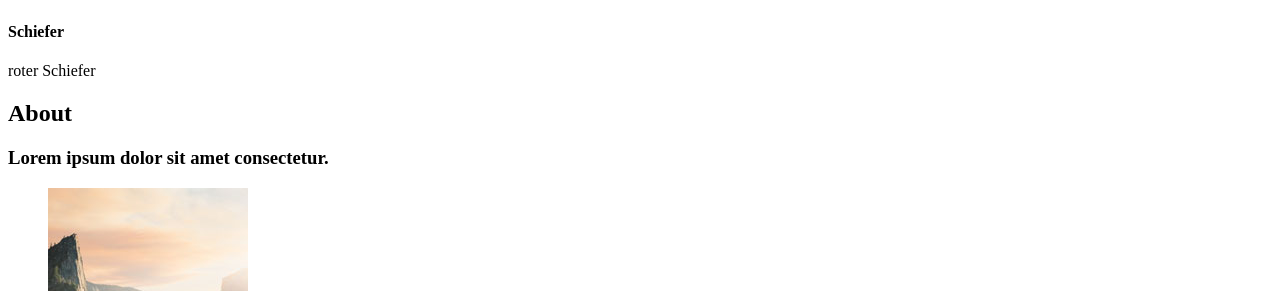
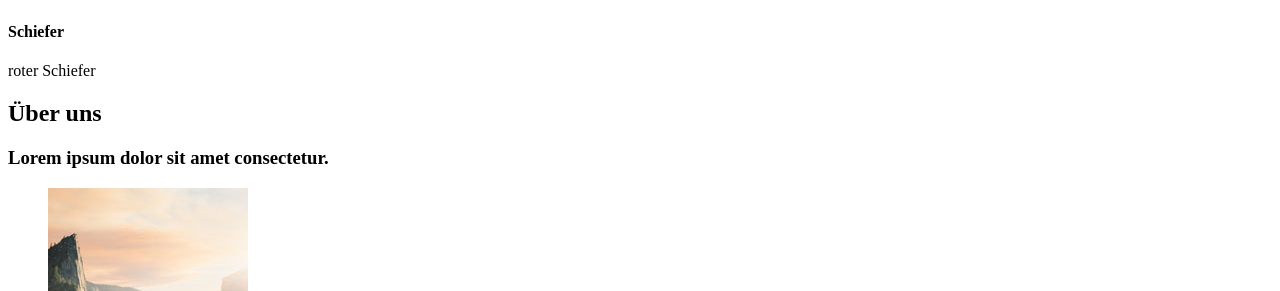
Before and after one commit to patrick131184/d4chdecker, a Jekyll site: the page built from index.html, in a window 1280 px wide and 900 px high, scrolled down 1818 px. Shown: the part 160-451 px from the top of the window. Built offline with Jekyll 4.4.1, drawn with Linux system fonts in a browser that asks for light colours; some web fonts are replaced.

Commit message:
Update about.html

```diff
--- a/_includes/about.html
+++ b/_includes/about.html
@@ -3,7 +3,7 @@
         <div class="container">
             <div class="row">
                 <div class="col-lg-12 text-center">
-                    <h2 class="section-heading">About</h2>
+                    <h2 class="section-heading">Über uns</h2>
                     <h3 class="section-subheading text-muted">Lorem ipsum dolor sit amet consectetur.</h3>
                 </div>
             </div>
```
